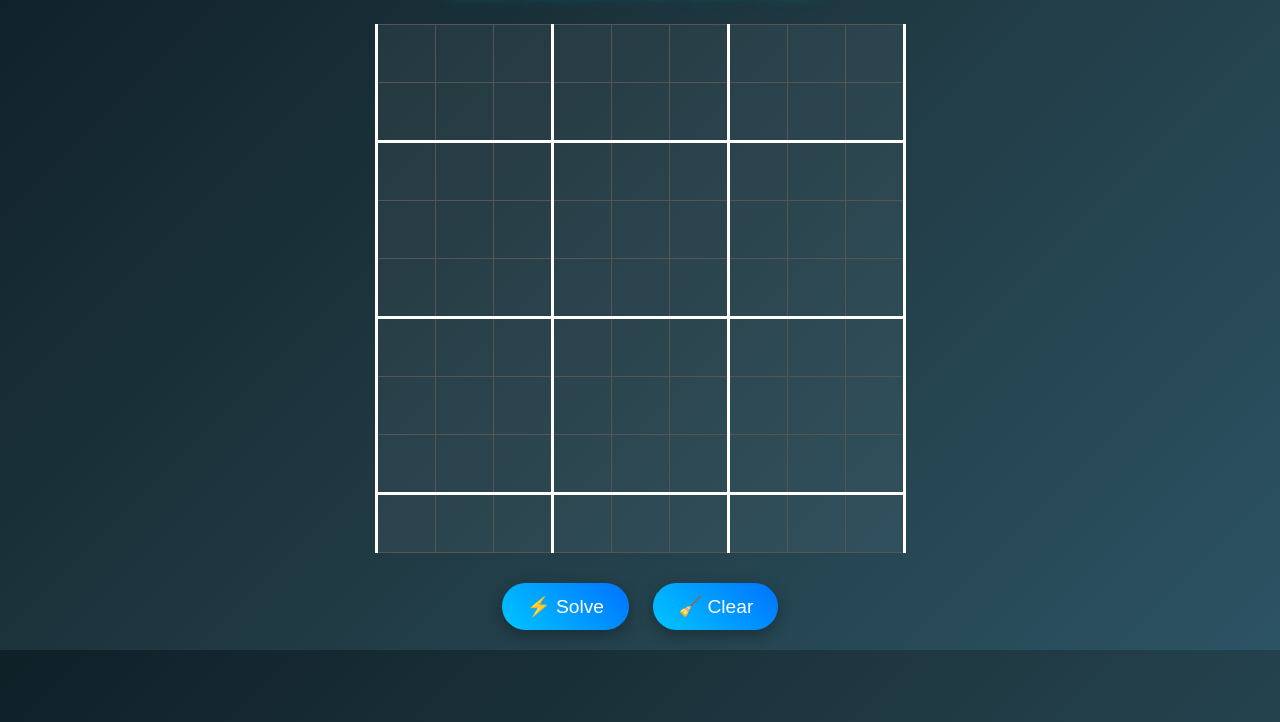
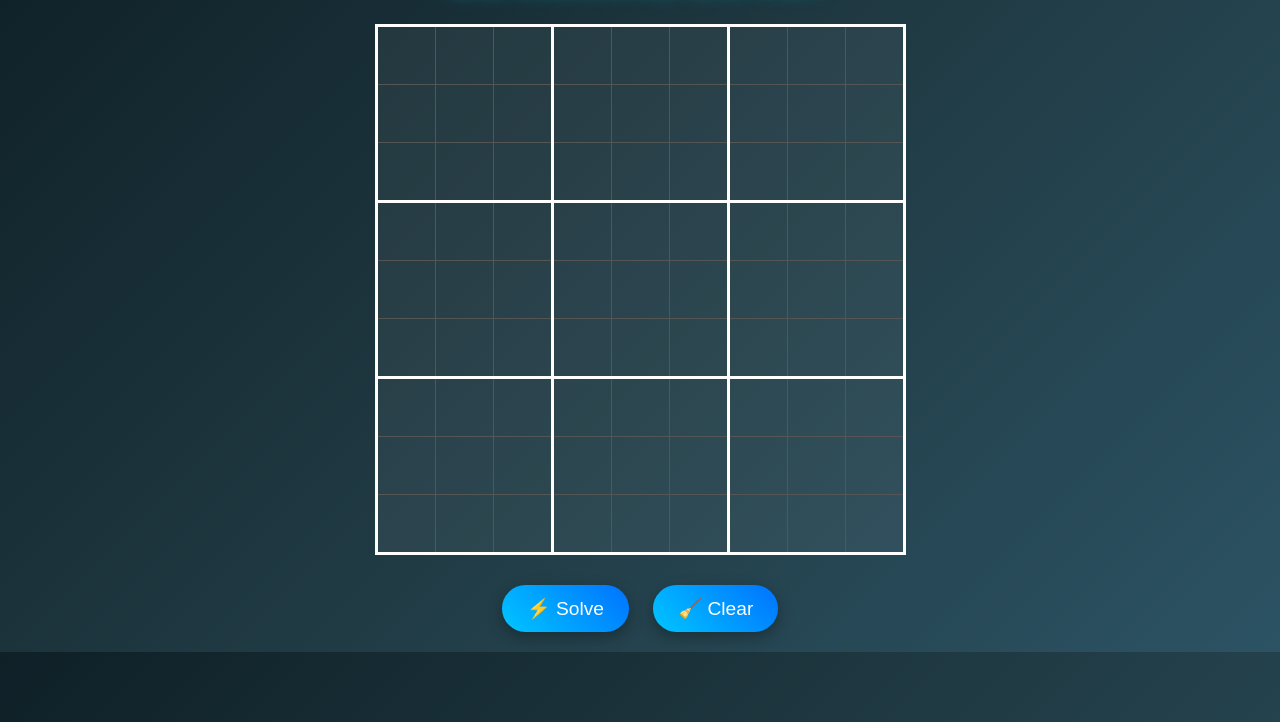
Before and after one commit to Charu19awasthi/sudoku-solver-backtracking, a plain HTML site: page index.html in a window 1280 px wide. Shown: the part 78-800 px from the top of the page. Drawn offline with Linux system fonts and the light colour scheme.

Commit message:
corrected table

```diff
--- a/index.html
+++ b/index.html
@@ -116,18 +116,70 @@
   <h1>🎮 Sudoku Solver</h1>
 
   <table id="sudoku-board">
-    <tbody>
-      <!-- 9 rows -->
-      <script>
-        for(let i=0;i<9;i++){
-          document.write("<tr>");
-          for(let j=0;j<9;j++){
-            document.write('<td contenteditable="true"></td>');
-          }
-          document.write("</tr>");
-        }
-      </script>
-    </tbody>
+  <tbody>
+    <!-- Row 1 -->
+    <tr>
+      <td contenteditable="true"></td><td contenteditable="true"></td><td contenteditable="true"></td>
+      <td contenteditable="true"></td><td contenteditable="true"></td><td contenteditable="true"></td>
+      <td contenteditable="true"></td><td contenteditable="true"></td><td contenteditable="true"></td>
+    </tr>
+
+    <!-- Row 2 -->
+    <tr>
+      <td contenteditable="true"></td><td contenteditable="true"></td><td contenteditable="true"></td>
+      <td contenteditable="true"></td><td contenteditable="true"></td><td contenteditable="true"></td>
+      <td contenteditable="true"></td><td contenteditable="true"></td><td contenteditable="true"></td>
+    </tr>
+
+    <!-- Row 3 -->
+    <tr>
+      <td contenteditable="true"></td><td contenteditable="true"></td><td contenteditable="true"></td>
+      <td contenteditable="true"></td><td contenteditable="true"></td><td contenteditable="true"></td>
+      <td contenteditable="true"></td><td contenteditable="true"></td><td contenteditable="true"></td>
+    </tr>
+
+    <!-- Row 4 -->
+    <tr>
+      <td contenteditable="true"></td><td contenteditable="true"></td><td contenteditable="true"></td>
+      <td contenteditable="true"></td><td contenteditable="true"></td><td contenteditable="true"></td>
+      <td contenteditable="true"></td><td contenteditable="true"></td><td contenteditable="true"></td>
+    </tr>
+
+    <!-- Row 5 -->
+    <tr>
+      <td contenteditable="true"></td><td contenteditable="true"></td><td contenteditable="true"></td>
+      <td contenteditable="true"></td><td contenteditable="true"></td><td contenteditable="true"></td>
+      <td contenteditable="true"></td><td contenteditable="true"></td><td contenteditable="true"></td>
+    </tr>
+
+    <!-- Row 6 -->
+    <tr>
+      <td contenteditable="true"></td><td contenteditable="true"></td><td contenteditable="true"></td>
+      <td contenteditable="true"></td><td contenteditable="true"></td><td contenteditable="true"></td>
+      <td contenteditable="true"></td><td contenteditable="true"></td><td contenteditable="true"></td>
+    </tr>
+
+    <!-- Row 7 -->
+    <tr>
+      <td contenteditable="true"></td><td contenteditable="true"></td><td contenteditable="true"></td>
+      <td contenteditable="true"></td><td contenteditable="true"></td><td contenteditable="true"></td>
+      <td contenteditable="true"></td><td contenteditable="true"></td><td contenteditable="true"></td>
+    </tr>
+
+    <!-- Row 8 -->
+    <tr>
+      <td contenteditable="true"></td><td contenteditable="true"></td><td contenteditable="true"></td>
+      <td contenteditable="true"></td><td contenteditable="true"></td><td contenteditable="true"></td>
+      <td contenteditable="true"></td><td contenteditable="true"></td><td contenteditable="true"></td>
+    </tr>
+
+    <!-- Row 9 -->
+    <tr>
+      <td contenteditable="true"></td><td contenteditable="true"></td><td contenteditable="true"></td>
+      <td contenteditable="true"></td><td contenteditable="true"></td><td contenteditable="true"></td>
+      <td contenteditable="true"></td><td contenteditable="true"></td><td contenteditable="true"></td>
+    </tr>
+  </tbody>
   </table>
 
   <div>
```
